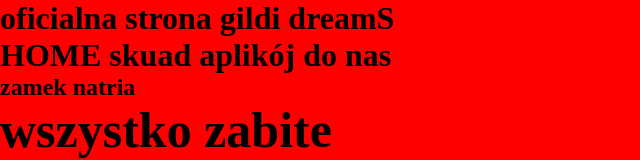
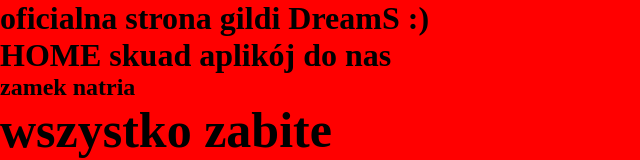
Before and after one commit to jerazmus/dreams-website, a Vue app in the folder dreams-website/: page / in a window 1280 px wide. Shown: the top 160 px of the page, without its empty margins (0-640 px from the left). Built offline with nearby package versions, Linux system fonts and the light colour scheme.

Commit message:
test commit

```diff
--- a/dreams-website/src/components/Home.vue
+++ b/dreams-website/src/components/Home.vue
@@ -9,7 +9,7 @@ export default {
   name: 'Home',
   data() {
     return {
-      msg: "oficialna strona gildi dreamS"
+      msg: "oficialna strona gildi DreamS :)"
     }
   },
 
```
Also changed, not shown: 1 other file (tests, documents, lock files or other folders).
